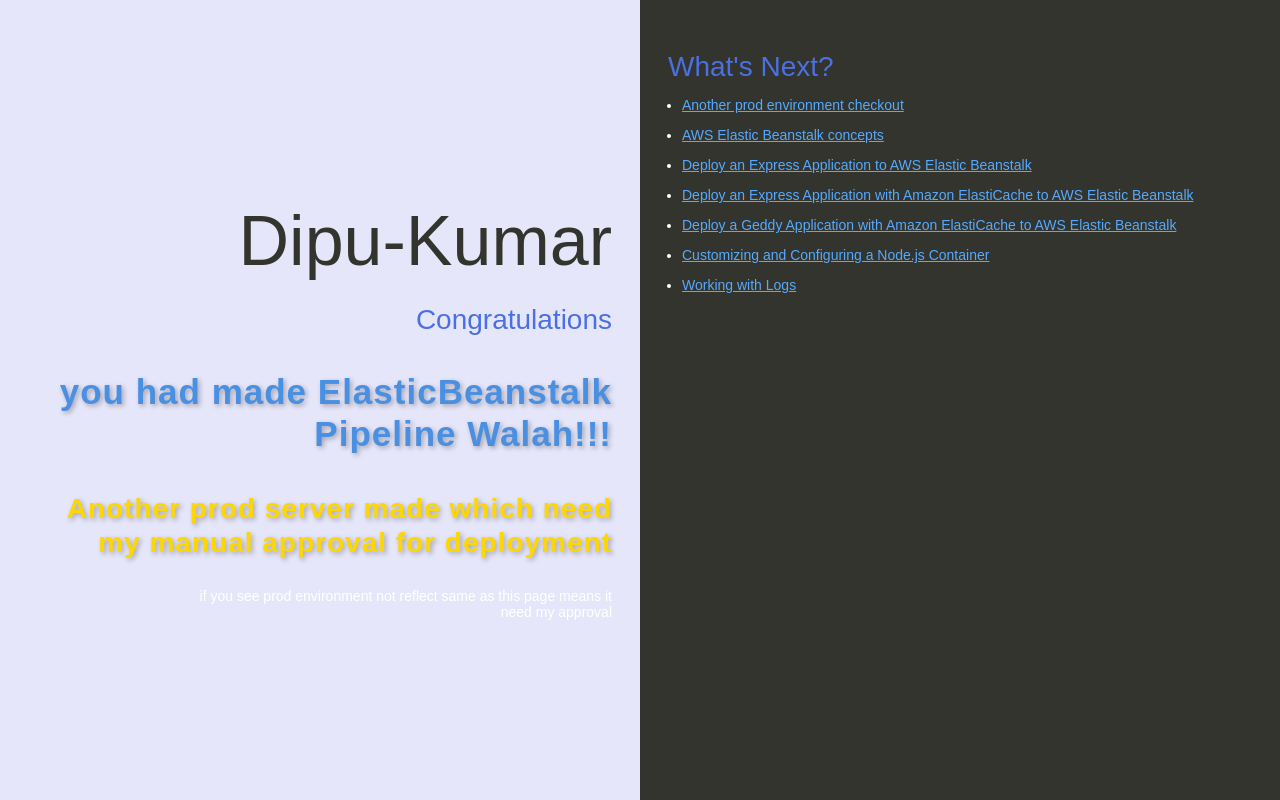
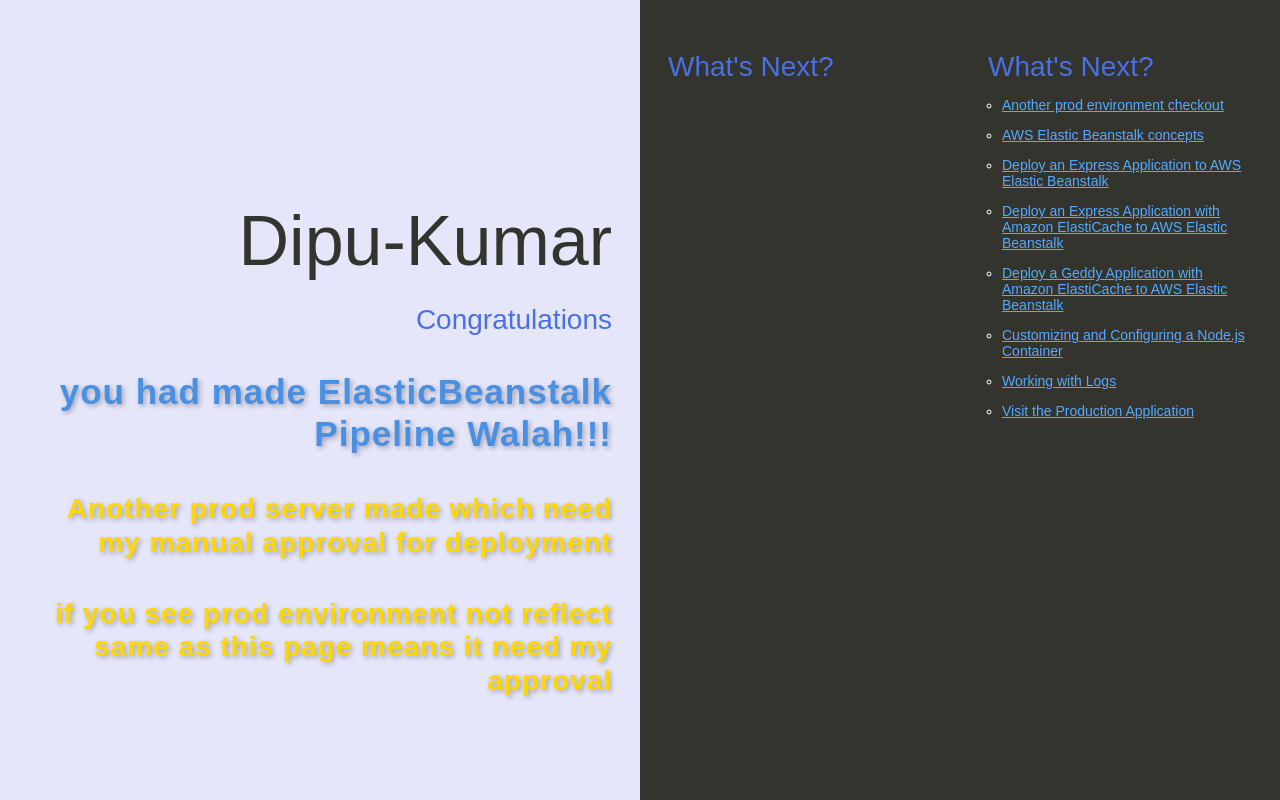
Before and after one commit to dipu-kumarr/my-nodejs-app-pipeline, a website: page index.html in a window 1280 px wide. Drawn offline with Linux system fonts and the light colour scheme.

Commit message:
Update index.html

```diff
--- a/index.html
+++ b/index.html
@@ -99,18 +99,25 @@
       <h2>Congratulations </h2>
       <h3>you had made ElasticBeanstalk Pipeline Walah!!!</h3>
       <h4>Another prod server made which need my manual approval for deployment </h4>
-      <p>if you see prod environment not reflect same as this page means it need my approval</p>
+      <h4>if you see prod environment not reflect same as this page means it need my approval</h4>
     </div>
     <div class="linksColumn">
       <h2>What's Next?</h2>
       <ul>
-        <li><a href="Web-app-application-prod.eba-uzh5e6ki.ap-south-1.elasticbeanstalk.com">Another prod environment checkout </a></li>
+        <div class="linksColumn">
+  <h2>What's Next?</h2>
+  <ul>
+    <li><a href="http://web-app-application-prod.eba-uzh5e6ki.ap-south-1.elasticbeanstalk.com/">Another prod environment checkout</a></li>
     <li><a href="http://docs.aws.amazon.com/elasticbeanstalk/latest/dg/concepts.html">AWS Elastic Beanstalk concepts</a></li>
     <li><a href="http://docs.aws.amazon.com/elasticbeanstalk/latest/dg/create_deploy_nodejs_express.html">Deploy an Express Application to AWS Elastic Beanstalk</a></li>
     <li><a href="http://docs.aws.amazon.com/elasticbeanstalk/latest/dg/create_deploy_nodejs_express_elasticache.html">Deploy an Express Application with Amazon ElastiCache to AWS Elastic Beanstalk</a></li>
     <li><a href="http://docs.aws.amazon.com/elasticbeanstalk/latest/dg/create_deploy_nodejs_geddy_elasticache.html">Deploy a Geddy Application with Amazon ElastiCache to AWS Elastic Beanstalk </a></li>
     <li><a href="http://docs.aws.amazon.com/elasticbeanstalk/latest/dg/create_deploy_nodejs_custom_container.html">Customizing and Configuring a Node.js Container </a></li>
     <li><a href="http://docs.aws.amazon.com/elasticbeanstalk/latest/dg/using-features.loggingS3.title.html">Working with Logs</a></li>
+    <li><a href="http://web-app-application-prod.eba-uzh5e6ki.ap-south-1.elasticbeanstalk.com/">Visit the Production Application</a></li>
+  </ul>
+</div>
+
       </ul>
     </div>
   </body>
```
Lines whose indentation alone changed are shown as unchanged.
